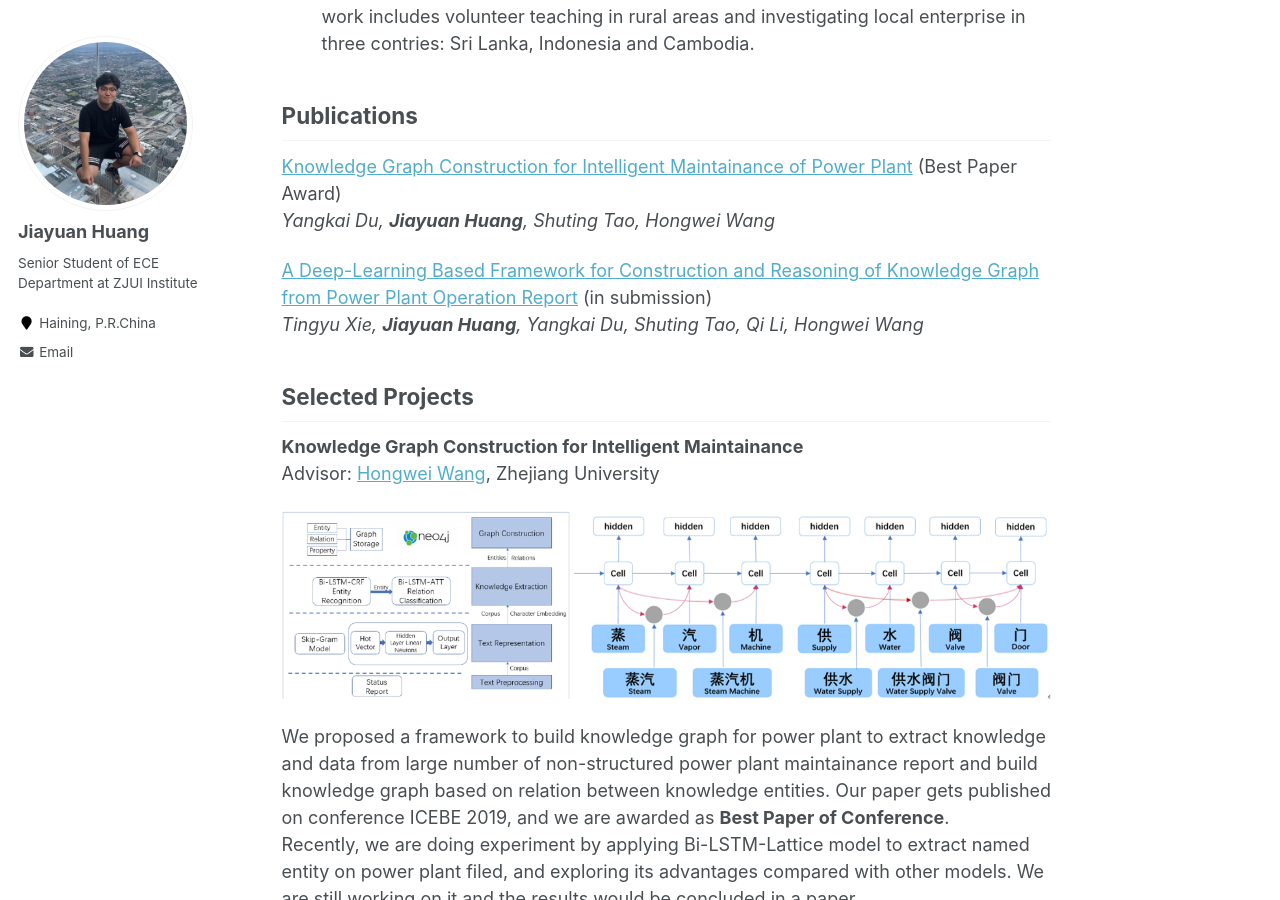
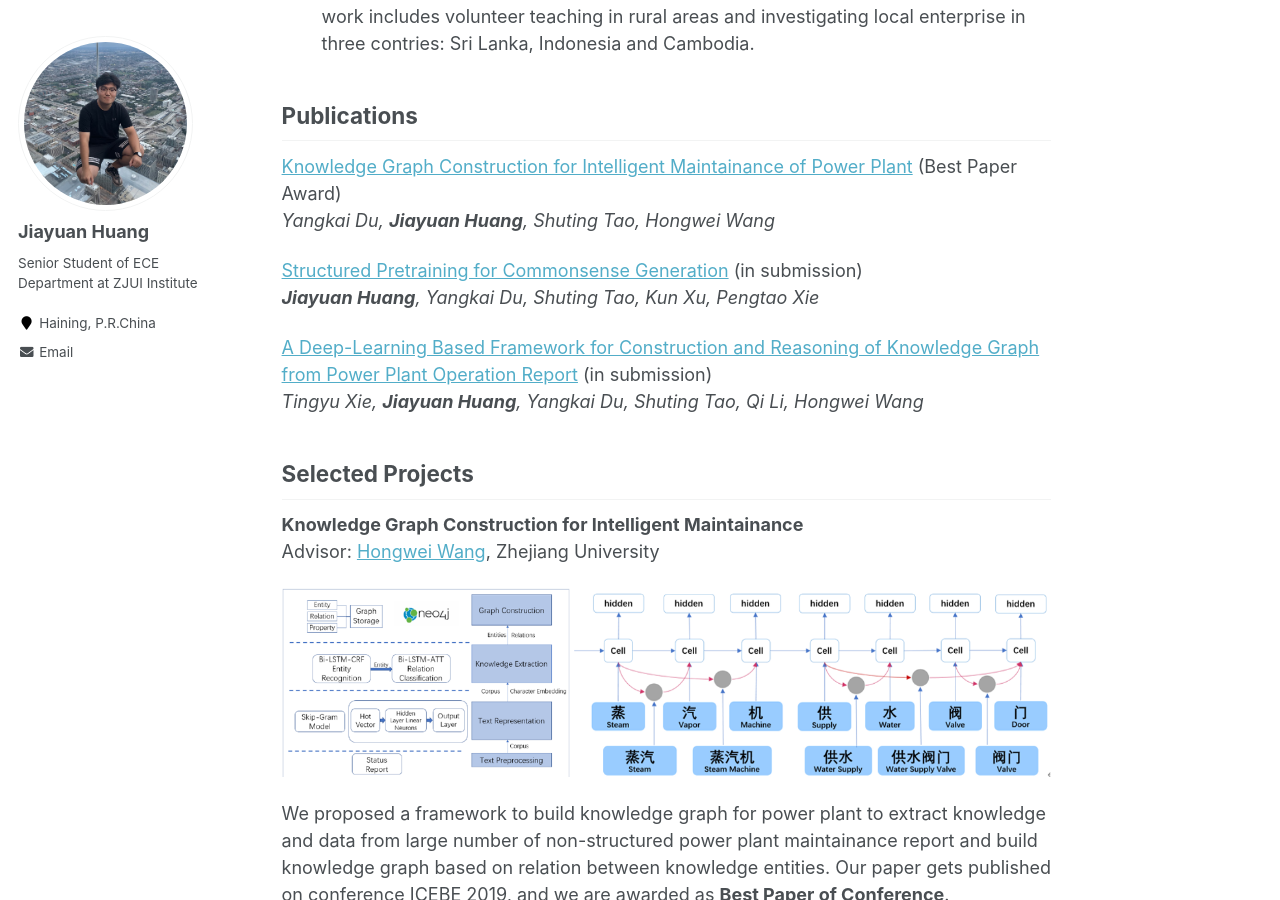
Before and after one commit to oliverh32/jiayuanhuang.github.io, a Jekyll site: the page built from _pages/about.md, in a window 1280 px wide and 900 px high, scrolled down 920 px. Built offline with Jekyll 4.4.1, drawn with Linux system fonts in a browser that asks for light colours.

Commit message:
udpate cv

```diff
--- a/_pages/about.md
+++ b/_pages/about.md
@@ -31,10 +31,13 @@ Recent News
 Publications
 ------
 [Knowledge Graph Construction for Intelligent Maintainance of Power Plant](https://link.springer.com/chapter/10.1007/978-3-030-34986-8_36) (Best Paper Award)<br>
-*Yangkai Du, **Jiayuan Huang**, Shuting Tao, Hongwei Wang*
+*Yangkai Du, __Jiayuan Huang__, Shuting Tao, Hongwei Wang*
+
+[Structured Pretraining for Commonsense Generation](/_site/404.html) (in submission)<br>
+*__Jiayuan Huang__, Yangkai Du, Shuting Tao, Kun Xu, Pengtao Xie*
 
 [A Deep-Learning Based Framework for Construction and Reasoning of Knowledge Graph from Power Plant Operation Report](/_site/404.html) (in submission)<br>
-*Tingyu Xie, **Jiayuan Huang**, Yangkai Du, Shuting Tao, Qi Li, Hongwei Wang*
+*Tingyu Xie, __Jiayuan Huang__, Yangkai Du, Shuting Tao, Qi Li, Hongwei Wang*
 
 
 Selected Projects
```
Also changed, not shown: 1 other file.
